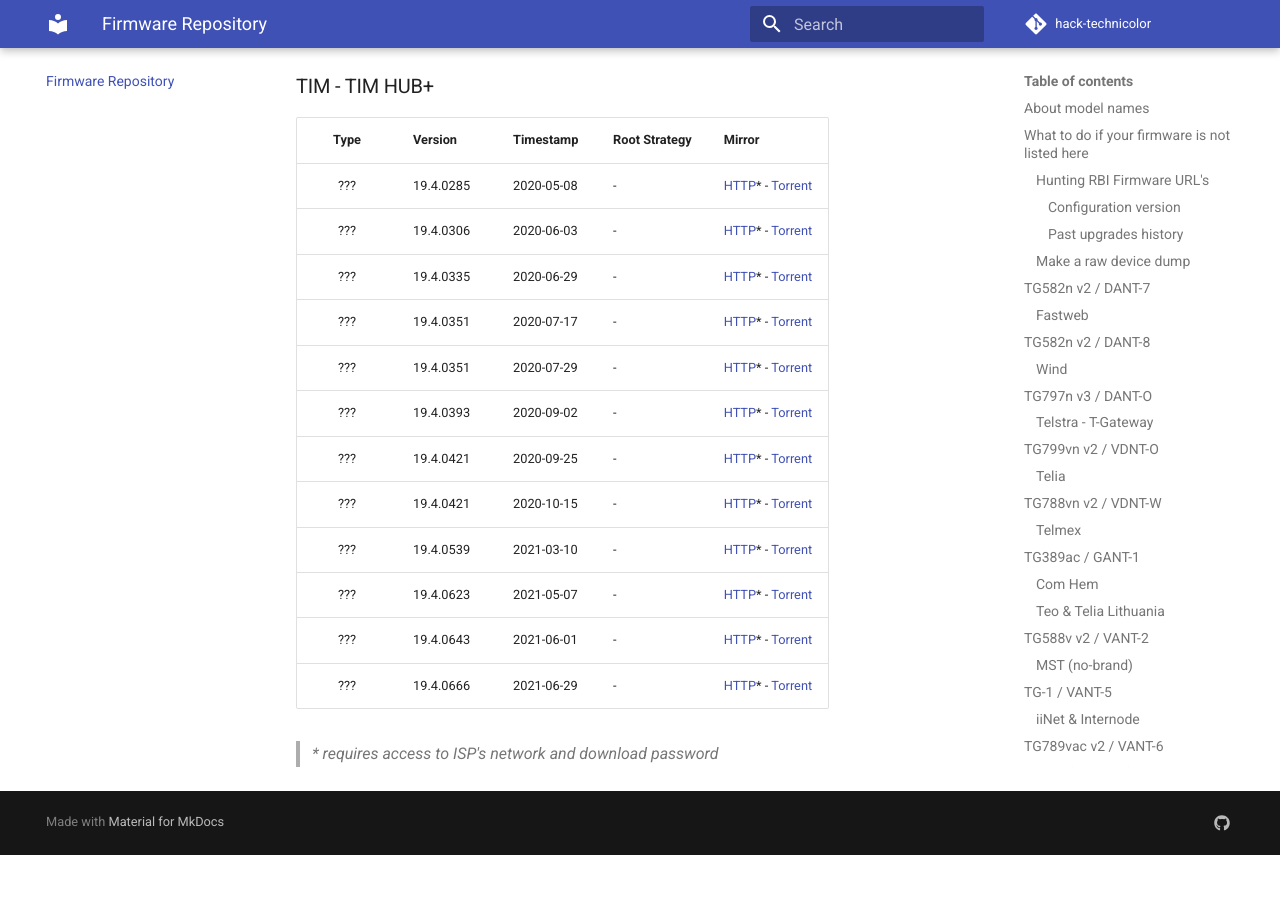
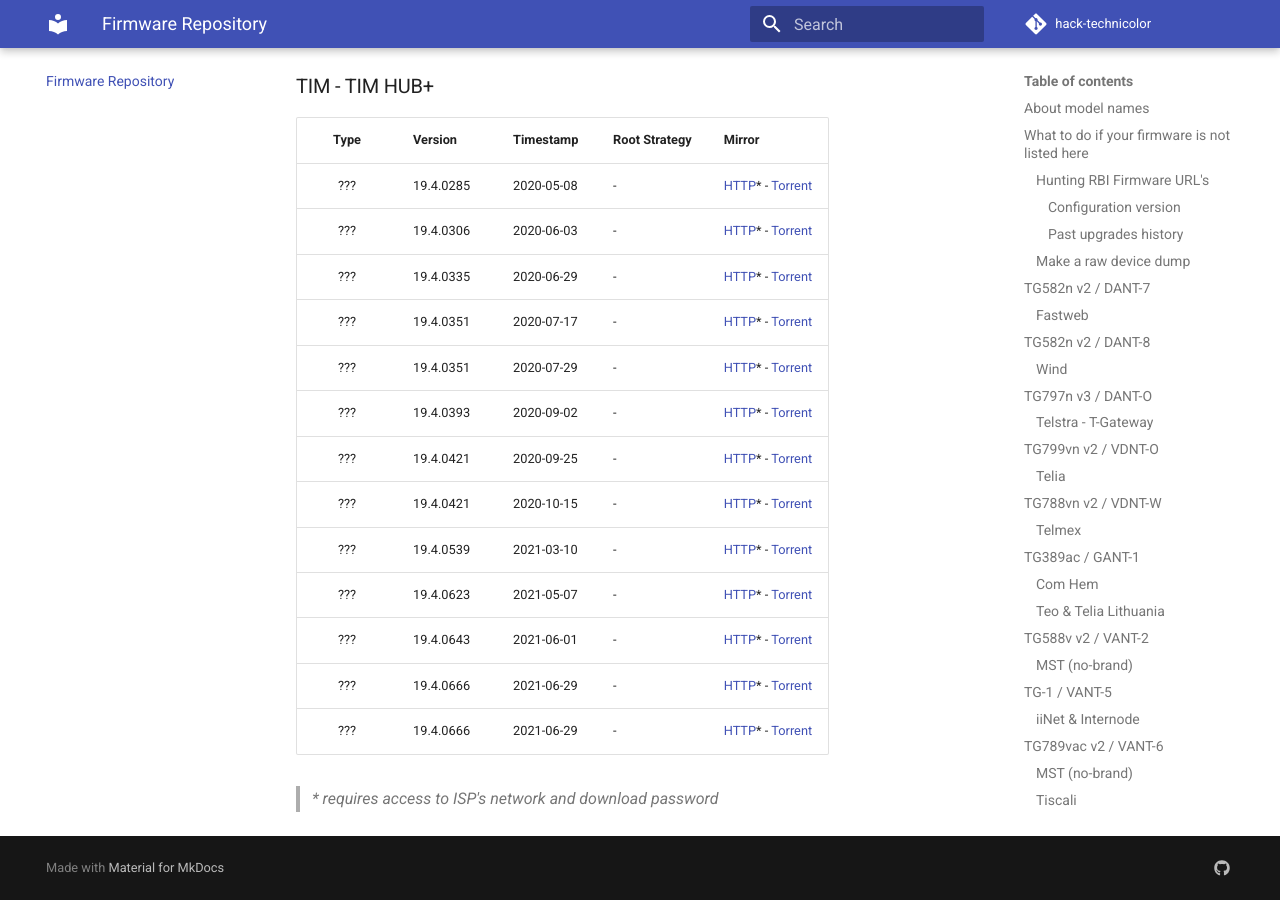
Before and after one commit to hack-technicolor/hack-technicolor, an MkDocs documentation site: the page built from docs/Repository.md, in a window 1280 px wide and 900 px high, scrolled down 21817 px. Built offline with MkDocs 1.6.1 and Material for MkDocs 9.7.7, drawn with Linux system fonts in a browser that asks for light colours; comment, search, counter and statistics services are not loaded; before the commit the page ends 22672 px from its top, so only the background shows below that.

Commit message:
ADD AGTHF_1.1.1_CLOSED

```diff
--- a/docs/Repository.md
+++ b/docs/Repository.md
@@ -590,5 +590,6 @@
 | ???    | 19.4.0623          | 2021-05-07 | -             | [HTTP](https://fw.regman-tl.interbusiness.it:11443/Firmware/TR069/AGThomson/AGTHF_1.1.0_001_CLOSED.rbi)* - [Torrent](https://github.com/kevdagoat/hack-technicolor/blob/master/torrents/vcnt-3/AGTHF_1.1.0_001_CLOSED.rbi.torrent?raw=true) |
 | ???    | 19.4.0643          | 2021-06-01 | -             | [HTTP](https://fw.regman-tl.interbusiness.it:11443/Firmware/TR069/AGThomson/AGTHF_1.1.0_002_CLOSED.rbi)* - [Torrent](https://github.com/kevdagoat/hack-technicolor/blob/master/torrents/vcnt-3/AGTHF_1.1.0_002_CLOSED.rbi.torrent?raw=true) |
 | ???    | 19.4.0666          | 2021-06-29 | -             | [HTTP](https://fw.regman-tl.interbusiness.it:11443/Firmware/TR069/AGThomson/AGTHF_1.1.0_CLOSED.rbi)* - [Torrent](https://github.com/kevdagoat/hack-technicolor/blob/master/torrents/vcnt-3/AGTHF_1.1.0_CLOSED.rbi.torrent?raw=true) |
+| ???    | 19.4.0666          | 2021-06-29 | -             | [HTTP](https://fw.regman-tl.interbusiness.it:11443/Firmware/TR069/AGThomson/AGTHF_1.1.1_CLOSED.rbi)* - [Torrent](https://github.com/kevdagoat/hack-technicolor/blob/master/torrents/vcnt-3/AGTHF_1.1.1_CLOSED.rbi.torrent?raw=true) |
 
 > *\* requires access to ISP's network and download password*
```
